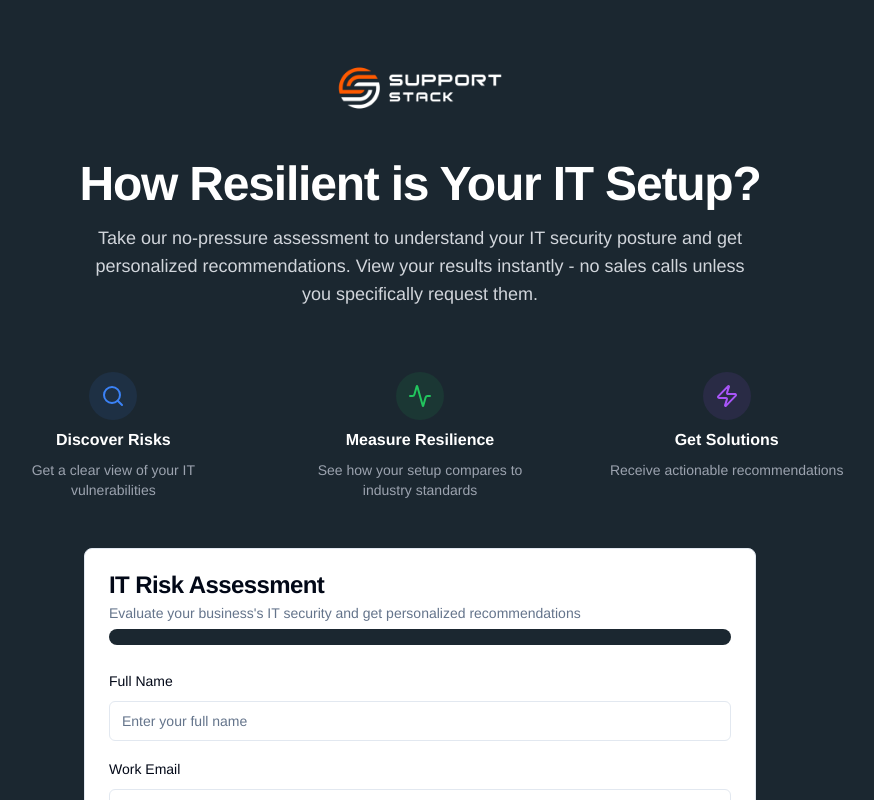
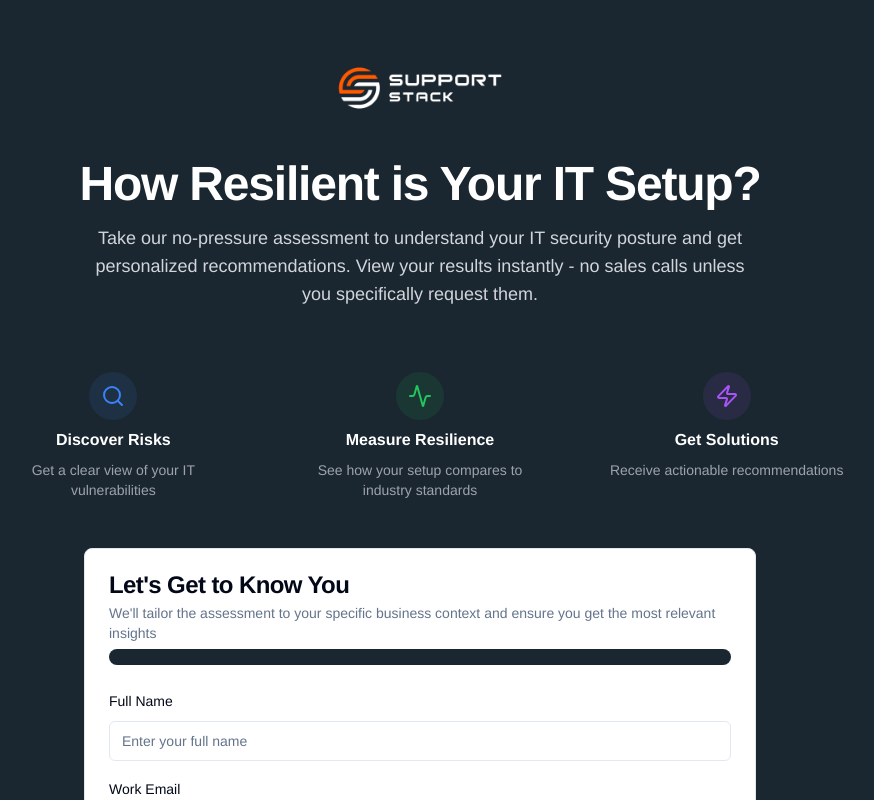
Before and after one commit to vcatschris/riskwise-estimator, a React (Vite) app: page / in a window 1280 px wide. Shown: the top 800 px of the page, without its empty margins (220-1094 px from the left). Built offline with nearby package versions, Linux system fonts and the light colour scheme; a web font is replaced by a local one.

Commit message:
Refactor risk assessment form
Refactored the risk assessment form to remove the header and add different titles and subtitles for each section of the questionnaire.  The subtitles explain the reason for each question.

```diff
--- a/src/components/RiskAssessment/RiskAssessmentForm.tsx
+++ b/src/components/RiskAssessment/RiskAssessmentForm.tsx
@@ -27,6 +27,46 @@ import { supabase } from '@/integrations/supabase/client';
 
 type Step = 'contact' | 'provider' | 'profile' | 'security' | 'compliance' | 'results';
 
+const getTitleAndDescription = (step: Step) => {
+  switch (step) {
+    case 'contact':
+      return {
+        title: "Let's Get to Know You",
+        description: "We'll tailor the assessment to your specific business context and ensure you get the most relevant insights"
+      };
+    case 'provider':
+      return {
+        title: "Current IT Support",
+        description: "Understanding your current setup helps us identify potential gaps and opportunities for improvement"
+      };
+    case 'profile':
+      return {
+        title: "Business Context",
+        description: "Different industries and business sizes face unique challenges - this helps us provide targeted recommendations"
+      };
+    case 'security':
+      return {
+        title: "Security Measures",
+        description: "These core security practices are critical indicators of your IT resilience"
+      };
+    case 'compliance':
+      return {
+        title: "Operational Requirements",
+        description: "Help us understand your specific needs around compliance and response times"
+      };
+    case 'results':
+      return {
+        title: "Your IT Resilience Score",
+        description: "Based on industry standards and best practices for your business profile"
+      };
+    default:
+      return {
+        title: "",
+        description: ""
+      };
+  }
+};
+
 const isBusinessEmail = (email: string): boolean => {
   const personalDomains = ['gmail.com', 'yahoo.com', 'hotmail.com', 'outlook.com', 'aol.com', 'icloud.com'];
   const domain = email.split('@')[1]?.toLowerCase();
@@ -40,6 +80,8 @@ export function RiskAssessmentForm() {
     newsletter: false,
     currentProvider: false,
   });
+
+  const { title, description } = getTitleAndDescription(step);
 
   const handleInputChange = (field: keyof AssessmentData, value: string | boolean) => {
     setFormData((prev) => ({
@@ -571,10 +613,8 @@ export function RiskAssessmentForm() {
   return (
     <Card className="w-full max-w-2xl mx-auto">
       <CardHeader>
-        <CardTitle>IT Risk Assessment</CardTitle>
-        <CardDescription>
-          Evaluate your business's IT security and get personalized recommendations
-        </CardDescription>
+        <CardTitle>{title}</CardTitle>
+        <CardDescription>{description}</CardDescription>
         <Progress value={progress} className="mt-2" />
       </CardHeader>
       <CardContent>
```
